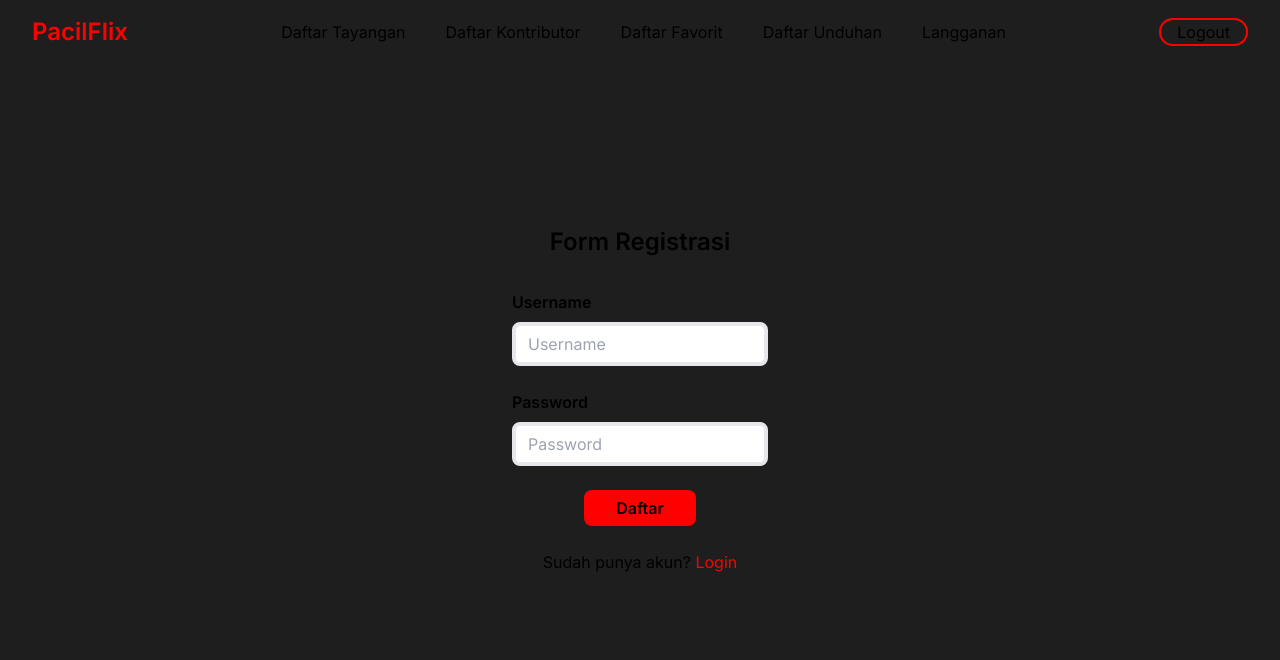
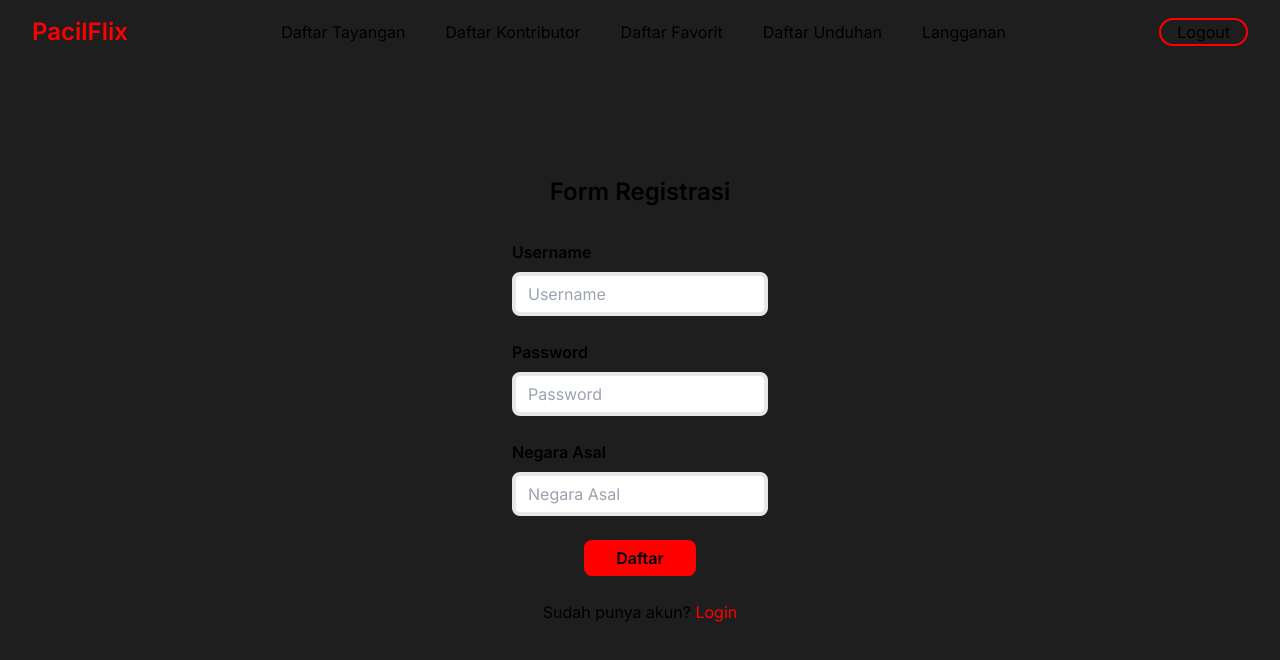
Before and after one commit to BasDat-E12-241/PacilFlix-fe, a Next.js app: page /register in a window 1280 px wide. Shown: the top 660 px of the page. Built offline with nearby package versions, Linux system fonts and the light colour scheme.

Commit message:
add(register): Negara Asal field

```diff
--- a/src/app/register/page.js
+++ b/src/app/register/page.js
@@ -21,6 +21,15 @@ export default function Register() {
             className="border-4 transition-all border-solid rounded-lg px-3 py-1.5 w-64 bg-white text-black focus:border-red-primary"
           />
         </label>
+        <label className="flex flex-col gap-2">
+          <span className="font-semibold">Negara Asal</span>
+          <input
+            type="text"
+            placeholder="Negara Asal"
+            required
+            className="border-4 transition-all border-solid rounded-lg px-3 py-1.5 w-64 bg-white text-black focus:border-red-primary"
+          />
+        </label>
         <button type="submit" className="hover:scale-105 active:scale-95 active:opacity-70 transition-all bg-red-primary w-28 justify-center flex rounded-lg py-1.5 font-semibold">
           Daftar
         </button>
```
